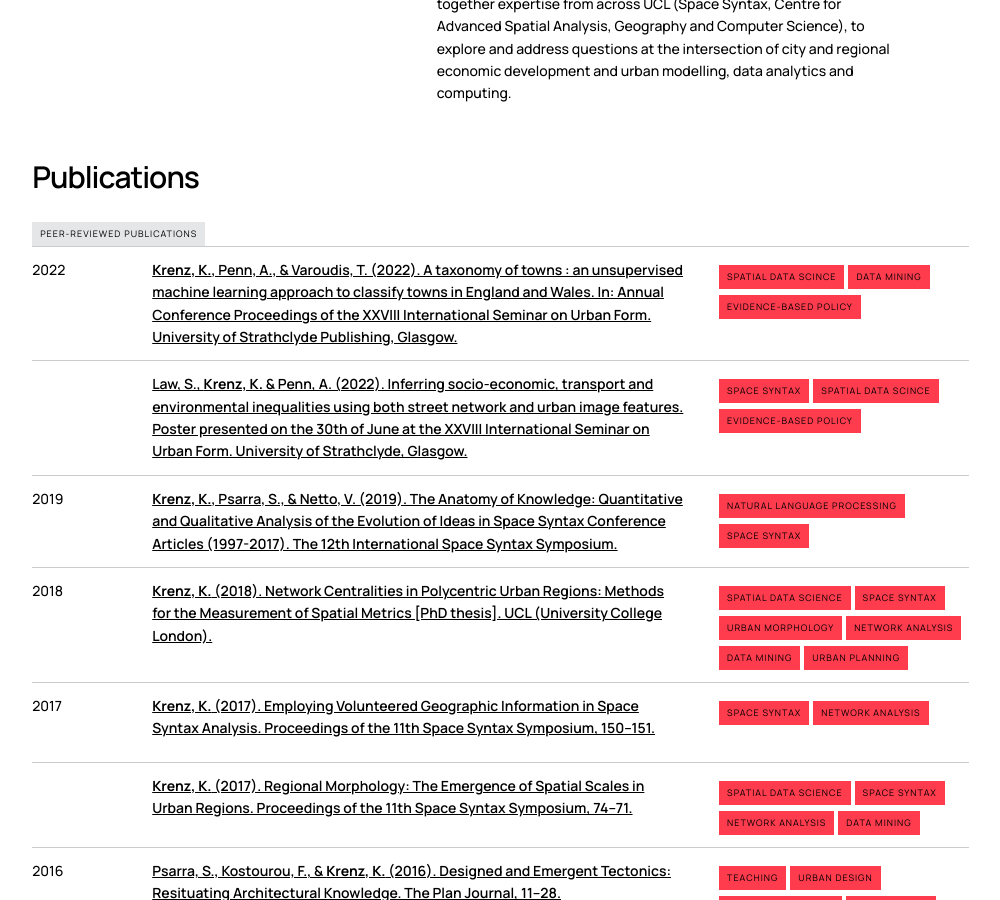
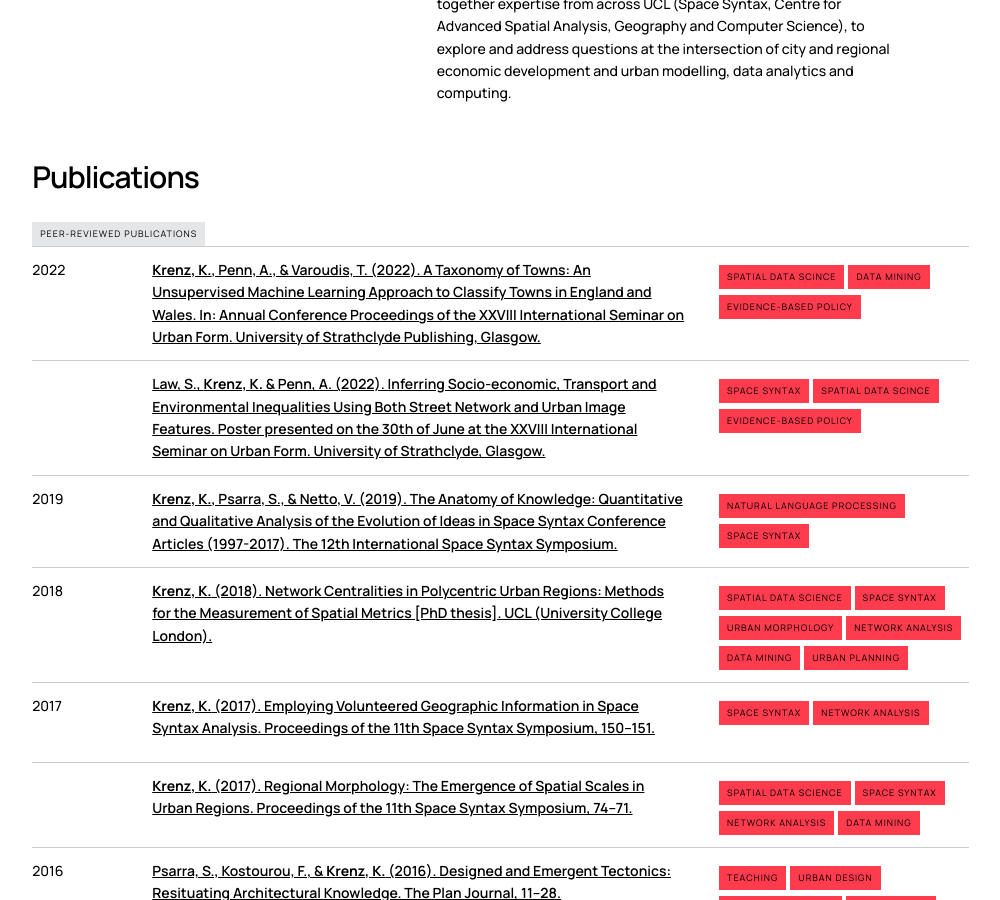
Before and after one commit to kimonkrenz/kimonkrenz.github.io, a Jekyll site: the page built from research/index.html, in a window 1280 px wide and 900 px high, scrolled down 627 px. Shown: the whole window, without its empty margins (19-1019 px from the left). Built offline with Jekyll 4.4.1, drawn with Linux system fonts in a browser that asks for light colours; nearby versions of some CDN libraries; a style sheet for code colours, icons or effects is not loaded.

Commit message:
reference updates

```diff
--- a/research/index.html
+++ b/research/index.html
@@ -73,7 +73,7 @@ title: Research & Publications
     <div class="seven columns pub">
       <div class="rtbl">
         <div class="pub-item">2022</div>
-        <div class="pub-item"><span style="font-weight: 600;"><a href="https://strathprints.strath.ac.uk/80486/" target="_blank"><strong>Krenz, K.</strong>, Penn, A., & Varoudis, T. (2022). A taxonomy of towns : an unsupervised machine learning approach to classify towns in England and Wales. In: Annual Conference Proceedings of the XXVIII International Seminar on Urban Form. University of Strathclyde Publishing, Glasgow.</a></span></div>
+        <div class="pub-item"><span style="font-weight: 600;"><a href="https://strathprints.strath.ac.uk/80486/" target="_blank"><strong>Krenz, K.</strong>, Penn, A., & Varoudis, T. (2022). A Taxonomy of Towns: An Unsupervised Machine Learning Approach to Classify Towns in England and Wales. In: Annual Conference Proceedings of the XXVIII International Seminar on Urban Form. University of Strathclyde Publishing, Glasgow.</a></span></div>
       </div>
     </div>
     <div class="two columns pub upper">
@@ -90,7 +90,7 @@ title: Research & Publications
     <div class="seven columns pub">
       <div class="rtbl">
         <div class="pub-item"></div>
-        <div class="pub-item"><span style="font-weight: 600;"><a href="https://strathprints.strath.ac.uk/80540/" target="_blank">Law, S., <strong>Krenz, K.</strong> & Penn, A. (2022). Inferring socio-economic, transport and environmental inequalities using both street network and urban image features. Poster presented on the 30th of June at the XXVIII International Seminar on Urban Form. University of Strathclyde, Glasgow.</a></span></div>
+        <div class="pub-item"><span style="font-weight: 600;"><a href="https://strathprints.strath.ac.uk/80540/" target="_blank">Law, S., <strong>Krenz, K.</strong> & Penn, A. (2022). Inferring Socio-economic, Transport and Environmental Inequalities Using Both Street Network and Urban Image Features. Poster presented on the 30th of June at the XXVIII International Seminar on Urban Form. University of Strathclyde, Glasgow.</a></span></div>
       </div>
     </div>
     <div class="two columns pub upper">
```
